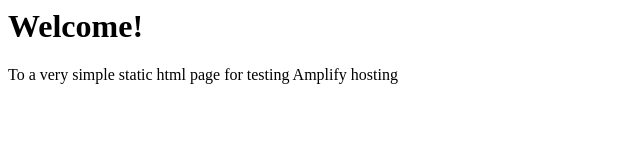
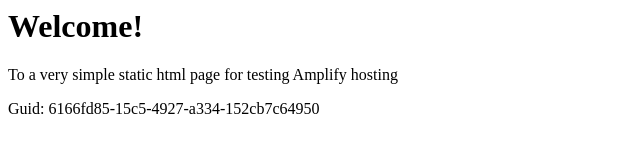
Before and after one commit to aws-aemilia-iad/Github-PR-Commit-Integration-Test-DoNotTouch-Gith-P5X5MO5I-v1-preprod-us-east-1, a website: page src/index.html in a window 1280 px wide. Shown: the whole page, without its empty margins (0-640 px from the left). Drawn offline with Linux system fonts and the light colour scheme.

Commit message:
commit from integ tests

```diff
--- a/src/index.html
+++ b/src/index.html
@@ -1,3 +1,5 @@
+
+
 <html lang="en">
 
 <head>
@@ -10,6 +12,6 @@
 <body>
     <h1>Welcome!</h1>
     <p>To a very simple static html page for testing Amplify hosting</p>
-</body>
+    <p>Guid: 6166fd85-15c5-4927-a334-152cb7c64950</p></body>
 
 </html>
```
